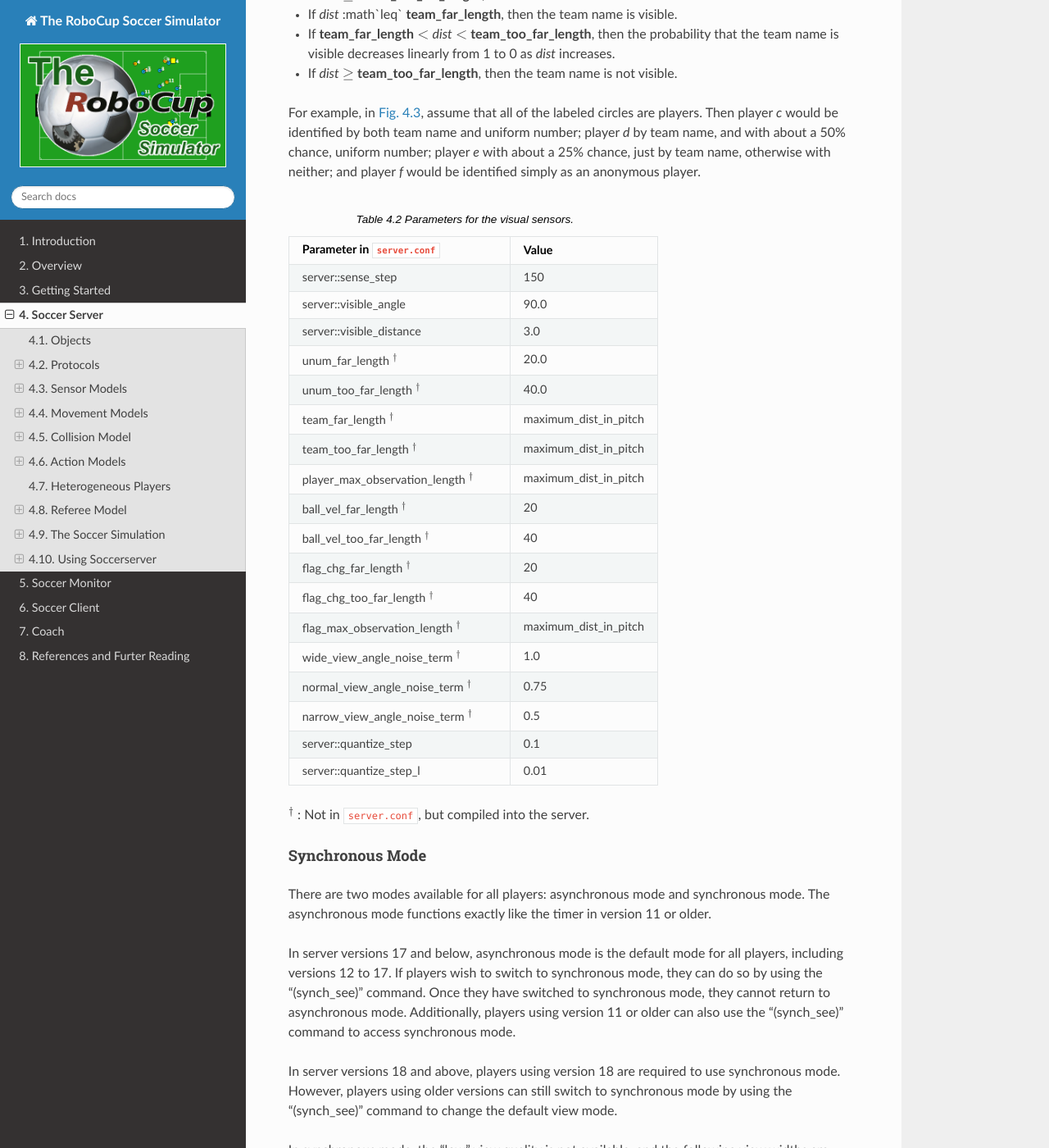
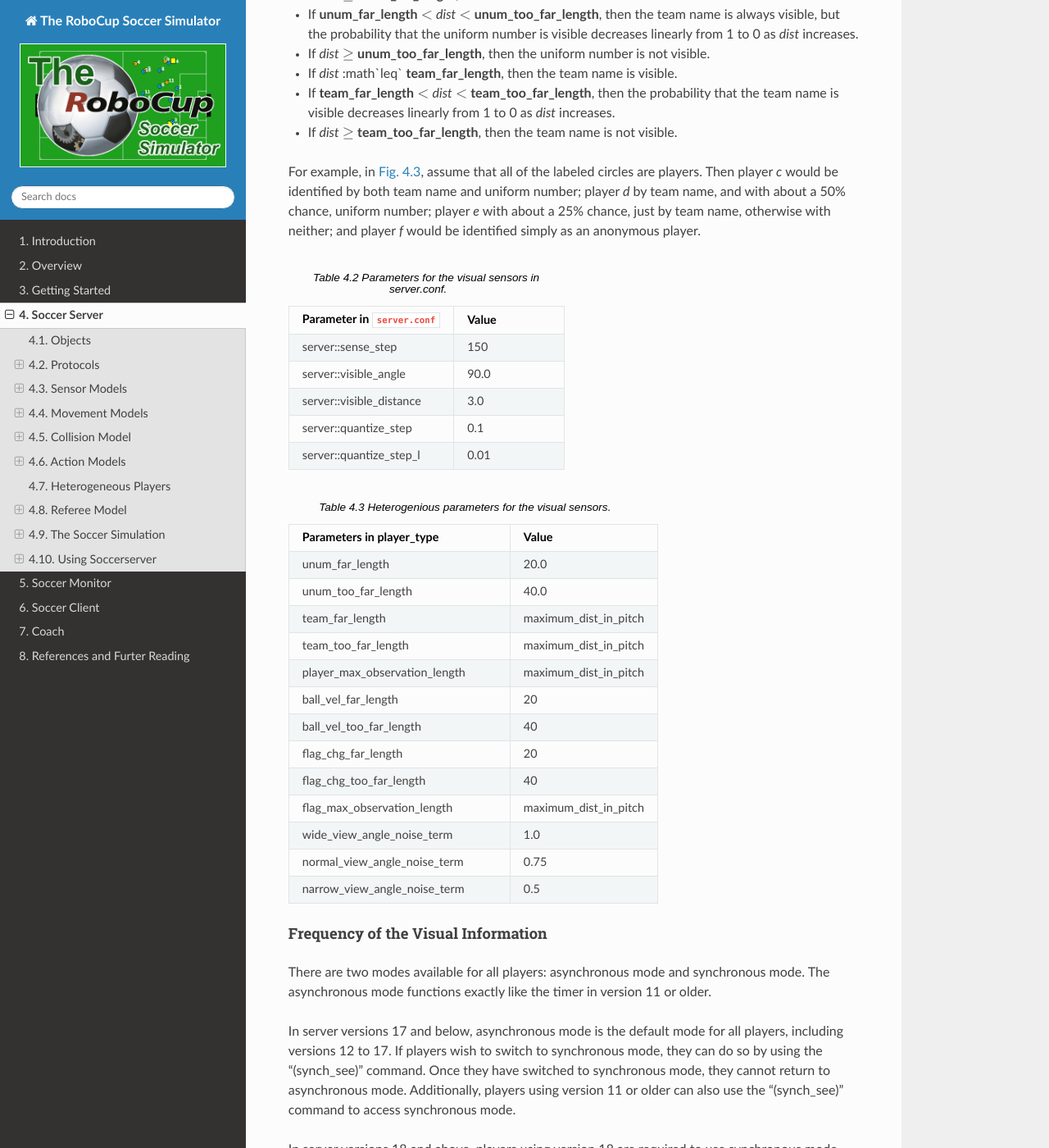
Before and after one commit to rcsoccersim/manual, a Sphinx documentation site: the page built from source/soccerserver.rst, in a window 1280 px wide and 1400 px high, scrolled down 11091 px. Shown: the whole window at 82% size. Built offline with Sphinx 7.4.7 and the Read the Docs theme 2.0.0, drawn with Linux system fonts in a browser that asks for light colours; some of the changed text lies outside the part shown.

Commit message:
Update the visual sensor section.

```diff
--- a/source/soccerserver.rst
+++ b/source/soccerserver.rst
@@ -383,6 +383,8 @@
 The visual sensor reports the objects currently seen by the player.
 The information is automatically sent to the player every
 **server::sense_step**, currently 150, milli-seconds, in the default setting.
+If players use the synchronous mode, the frequency of the visual information is synchronized with the simulation step.
+The simulation parameters related to the visual information are listed in :numref:`param-visualsensor` and :numref:`heterogenious-param-visualsensor`.
 
 Visual information arrives from the server in the following basic format:
 
@@ -562,7 +564,7 @@
 player *e* with about a 25% chance, just by team name, otherwise with neither;
 and player *f* would be identified simply as an anonymous player.
 
-.. list-table:: Parameters for the visual sensors.
+.. list-table:: Parameters for the visual sensors in server.conf.
    :name: param-visualsensor
    :header-rows: 1
    :widths: 60 40
@@ -575,42 +577,48 @@
      - 90.0
    * - server::visible_distance
      - 3.0
-   * - unum_far_length :math:`^\dagger`
-     - 20.0
-   * - unum_too_far_length :math:`^\dagger`
-     - 40.0
-   * - team_far_length :math:`^\dagger`
-     - maximum_dist_in_pitch
-   * - team_too_far_length :math:`^\dagger`
-     - maximum_dist_in_pitch
-   * - player_max_observation_length :math:`^\dagger`
-     - maximum_dist_in_pitch
-   * - ball_vel_far_length :math:`^\dagger`
-     - 20
-   * - ball_vel_too_far_length :math:`^\dagger`
-     - 40
-   * - flag_chg_far_length :math:`^\dagger`
-     - 20
-   * - flag_chg_too_far_length :math:`^\dagger`
-     - 40
-   * - flag_max_observation_length :math:`^\dagger`
-     - maximum_dist_in_pitch
-   * - wide_view_angle_noise_term :math:`^\dagger`
-     - 1.0
-   * - normal_view_angle_noise_term :math:`^\dagger`
-     - 0.75
-   * - narrow_view_angle_noise_term :math:`^\dagger`
-     - 0.5
    * - server::quantize_step
      - 0.1
    * - server::quantize_step_l
      - 0.01
 
-:math:`^\dagger` : Not in ``server.conf``, but compiled into the server.
+.. list-table:: Heterogenious parameters for the visual sensors.
+   :name: heterogenious-param-visualsensor
+   :header-rows: 1
+   :widths: 60 40
+
+   * - Parameters in player_type
+     - Value
+   * - unum_far_length
+     - 20.0
+   * - unum_too_far_length
+     - 40.0
+   * - team_far_length
+     - maximum_dist_in_pitch
+   * - team_too_far_length
+     - maximum_dist_in_pitch
+   * - player_max_observation_length
+     - maximum_dist_in_pitch
+   * - ball_vel_far_length
+     - 20
+   * - ball_vel_too_far_length
+     - 40
+   * - flag_chg_far_length
+     - 20
+   * - flag_chg_too_far_length
+     - 40
+   * - flag_max_observation_length
+     - maximum_dist_in_pitch
+   * - wide_view_angle_noise_term
+     - 1.0
+   * - normal_view_angle_noise_term
+     - 0.75
+   * - narrow_view_angle_noise_term
+     - 0.5
 
 
 ^^^^^^^^^^^^^^^^^^^^^^^^^^^^^^^^^^^^^^^^^^^^^^^^^^
-Synchronous Mode
+Frequency of the Visual Information
 ^^^^^^^^^^^^^^^^^^^^^^^^^^^^^^^^^^^^^^^^^^^^^^^^^^
 
 There are two modes available for all players: asynchronous mode
@@ -679,10 +687,6 @@
 The concept of the noise term was developed in server version 18.
 By increasing the noise term, the server introduces more noise to observed objects.
 
-^^^^^^^^^^^^^^^^^^^^^^^^^^^^^^^^^^^^^^^^^^^^^^^^^^
-Synchronous Mode
-^^^^^^^^^^^^^^^^^^^^^^^^^^^^^^^^^^^^^^^^^^^^^^^^^^
-**TODO: It would be better to write about Synchronous mode in this part.
 
 ^^^^^^^^^^^^^^^^^^^^^^^^^^^^^^^^^^^^^^^^^^^^^^^^^^
 Focus Point
@@ -703,7 +707,7 @@
 server versions 18 or above.
 
 ^^^^^^^^^^^^^^^^^^^^^^^^^^^^^^^^^^^^^^^^^^^^^^^^^^
-Visual Sensor Noise Model Server v.17 or older
+Visual Sensor Noise Model: Protocol v17 or older
 ^^^^^^^^^^^^^^^^^^^^^^^^^^^^^^^^^^^^^^^^^^^^^^^^^^
 
 In order to introduce noise in the visual sensor data the values sent from
@@ -737,15 +741,13 @@
 
 
 ^^^^^^^^^^^^^^^^^^^^^^^^^^^^^^^^^^^^^^^^^^^^^^^^^^
-Visual Sensor Noise Model
+Visual Sensor Noise Model: Protocol v18 or later
 ^^^^^^^^^^^^^^^^^^^^^^^^^^^^^^^^^^^^^^^^^^^^^^^^^^
-In order to introduce noise in the visual sensor data the values sent from
-the server is quantized.
-For example, the distance value of the object, in the case where the object
-in sight is a ball or a player, is quantized in the following manner if the observer's version is above 17:
+
+If players use the protocl version 18 or later, the visual sensor noise model is changed as follows:
 
 .. math::
-  distQStep = server::quantizeStep \cdot ViewAngleNoiseTerm
+  distQStep = quantize\_step \cdot ViewAngleNoiseTerm
 
 .. math::
   f' = {\mathrm Quantize}(\exp({\mathrm Quantize}(\log(f),quantize\_step)),distQStep)
```
